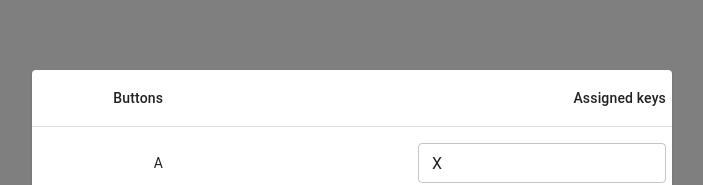
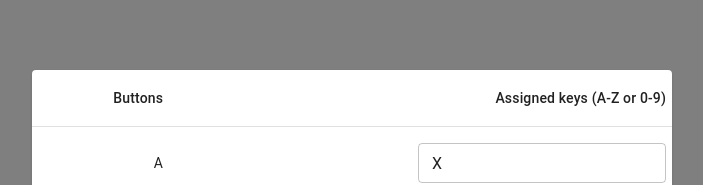
Before and after one commit to OKB-99/react-nes, a React (Create React App) app: page / in a window 1280 px wide. Both pictures are taken after a click on the button 914 px from the left and 49 px from the top of the page. Shown: the part 130-315 px from the top of the page, without its empty margins (288-991 px from the left). Built offline with nearby package versions, Linux system fonts and the light colour scheme.

Commit message:
fix(KeyboardModal): Fix table label

```diff
--- a/src/components/KeyboardModal/index.tsx
+++ b/src/components/KeyboardModal/index.tsx
@@ -23,7 +23,7 @@ const KeyboardModal = () => {
           <TableHead>
             <TableRow>
               <TableCell align="right">Buttons</TableCell>
-              <TableCell align="right">Assigned keys</TableCell>
+              <TableCell align="right">Assigned keys (A-Z or 0-9)</TableCell>
             </TableRow>
           </TableHead>
           <TableBody>
```
